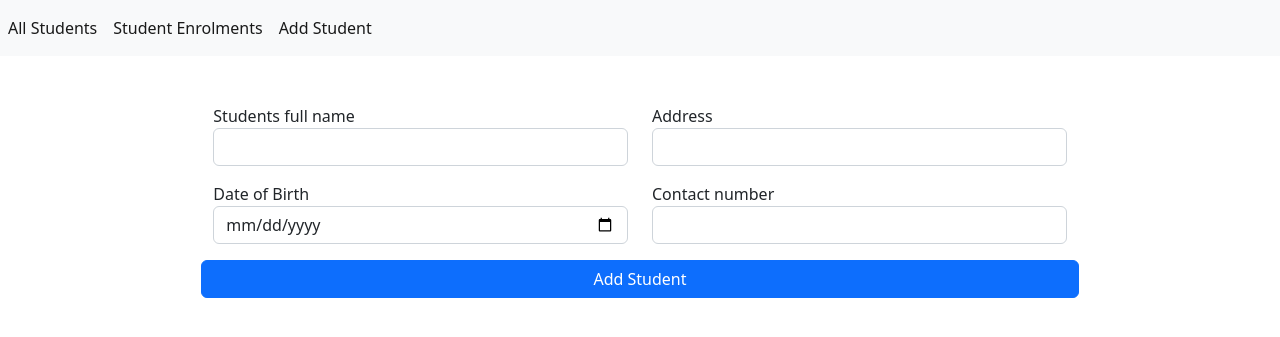
After one commit to Yesna-Omar/Student-App, a PHP site: page /addStudent.php in a window 1280 px wide. The commit adds this page. Shown: the top 337 px of the page. Run offline with PHP 8.4, Linux system fonts and the light colour scheme.

Commit message:
update 2

```diff
--- /dev/null
+++ b/addStudent.php
@@ -0,0 +1,32 @@
+<?php
+    include 'partials/header.php';
+?>
+<div class="d-flex justify-content-center mt-5">
+    <div class="col-8">
+        <form action="queries/add_student.php" method="post">
+            <div class="row">
+                <div class="col form-group">
+                    <label>Students full name</label>
+                    <input type="text" class="form-control" placeholder="" name="student_name">
+                </div>
+                <div class="col">
+                    <label>Address</label>
+                    <input type="text" class="form-control" placeholder="" name="address">
+                </div>
+            </div>
+            <div class="row mt-3">
+                <div class="col">
+                    <label>Date of Birth</label>
+                    <input type="date" class="form-control" name="dob">
+                </div>
+                <div class="col">
+                    <label>Contact number</label>
+                    <input type="text" class="form-control" placeholder="" name="tel">
+                </div>
+            </div>
+            <div class="row mt-3">
+                <button type="submit" class="btn btn-primary">Add Student</button>
+            </div>
+        </form>
+    </div>
+</div>
--- /dev/null
+++ b/allStudents.php
@@ -0,0 +1,6 @@
+<?php
+    include 'config/dbConfig.php';
+    include 'partials/header.php';
+    include 'partials/students.php';
+    include 'partials/footer.php';
+?>
--- a/partials/navigation.php
+++ b/partials/navigation.php
@@ -1,11 +1,16 @@
 <nav class="navbar navbar-expand-lg navbar-light bg-light">
-  <a class="navbar-brand" href="#">Connecting to a Data Source</a>
   <button class="navbar-toggler" type="button" data-toggle="collapse" data-target="#navbarNavAltMarkup" aria-controls="navbarNavAltMarkup" aria-expanded="false" aria-label="Toggle navigation">
     <span class="navbar-toggler-icon"></span>
   </button>
   <div class="collapse navbar-collapse" id="navbarNavAltMarkup">
     <div class="navbar-nav">
-      <a class="nav-item nav-link active" href="allStudents.php">Home <span class="sr-only">View all Students</span></a>
+      <a class="nav-item nav-link active" href="allStudents.php">All Students <span class="sr-only">View all Students</span></a>
+    </div>
+    <div class="navbar-nav">
+      <a class="nav-item nav-link active" href="index.php">Student Enrolments <span class="sr-only">View all Students</span></a>
+    </div>
+    <div class="navbar-nav">
+      <a class="nav-item nav-link active" href="addStudent.php">Add Student <span class="sr-only"></span></a>
     </div>
   </div>
 </nav>
```
Also changed, not shown: editStudent.php (added, +42 -0 lines), partials/students.php (added, +40 -0 lines), queries/add_student.php (added, +12 -0 lines).
